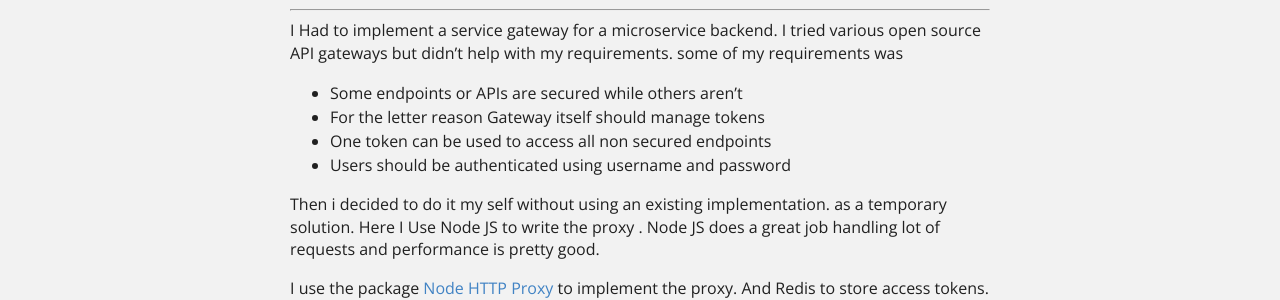
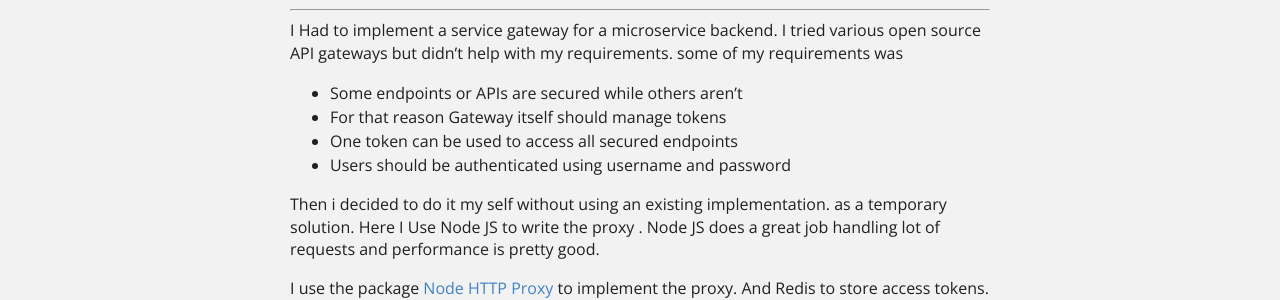
Before and after one commit to rusith/rusith.github.io, a Jekyll site: the page built from essays/httpproxy.md, in a window 1280 px wide and 900 px high. Shown: the part 185-485 px from the top of the window. Built offline with Jekyll 4.4.1, drawn with Linux system fonts in a browser that asks for light colours.

Commit message:
First ever essay

```diff
--- a/essays/httpproxy.md
+++ b/essays/httpproxy.md
@@ -14,8 +14,8 @@ I Had to implement a service gateway for a microservice backend. I tried various
 my requirements. some of my requirements was
 
 * Some endpoints or APIs are secured while others aren't
-* For the letter reason Gateway itself should manage tokens
-* One token can be used to access all non secured endpoints
+* For that reason Gateway itself should manage tokens
+* One token can be used to access all secured endpoints
 * Users should be authenticated using username and password
 
 Then i decided to do it my self without using an existing implementation. as a temporary solution.
```
